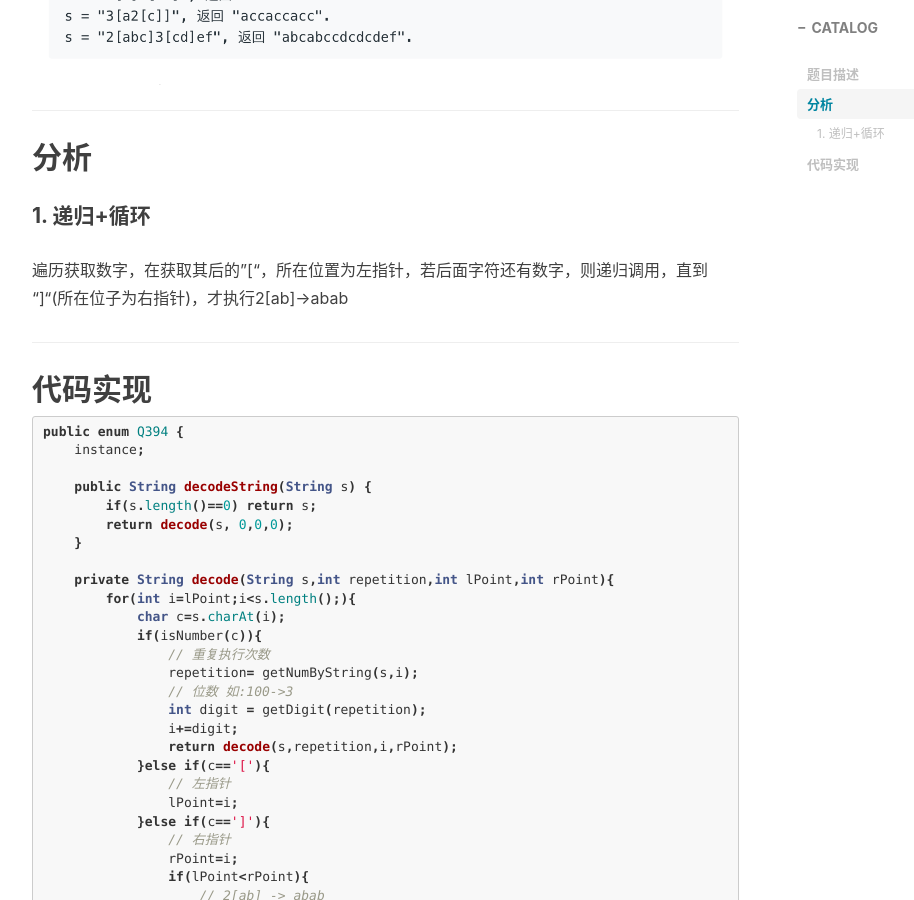
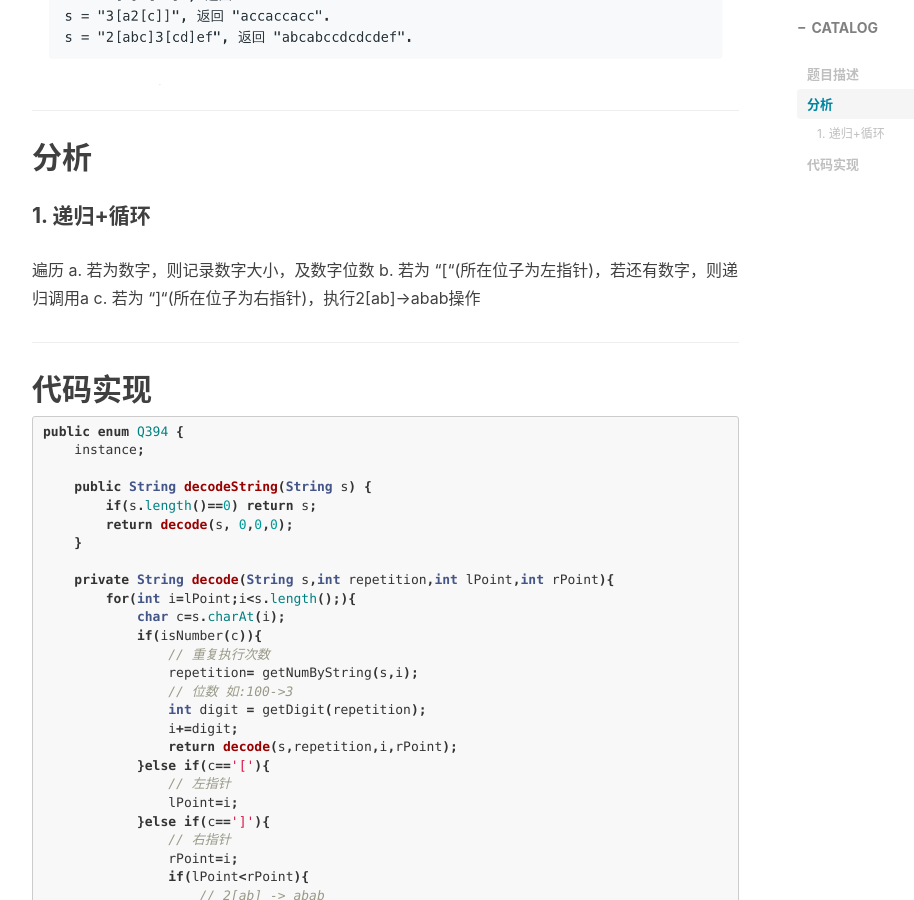
Before and after one commit to whvixd/qilixiang.github.io, a Jekyll site: the page built from _posts/2020-05-28-leetcode-394.md, in a window 1280 px wide and 900 px high, scrolled down 949 px. Shown: the whole window, without its empty margins (233-1147 px from the left). Built offline with Jekyll 4.4.1, drawn with Linux system fonts in a browser that asks for light colours; nearby versions of some CDN libraries; comment, search, counter and statistics services are not loaded.

Commit message:
优化 leetcode-394

```diff
--- a/_posts/2020-05-28-leetcode-394.md
+++ b/_posts/2020-05-28-leetcode-394.md
@@ -25,7 +25,10 @@ tags:
 
 #### 1. 递归+循环
 
-遍历获取数字，在获取其后的"["，所在位置为左指针，若后面字符还有数字，则递归调用，直到 "\]"(所在位子为右指针)，才执行2[ab\]->abab
+遍历
+a. 若为数字，则记录数字大小，及数字位数
+b. 若为 "["(所在位子为左指针)，若还有数字，则递归调用a
+c. 若为 "\]"(所在位子为右指针)，执行2[ab\]->abab操作
 
 ---
 
```
